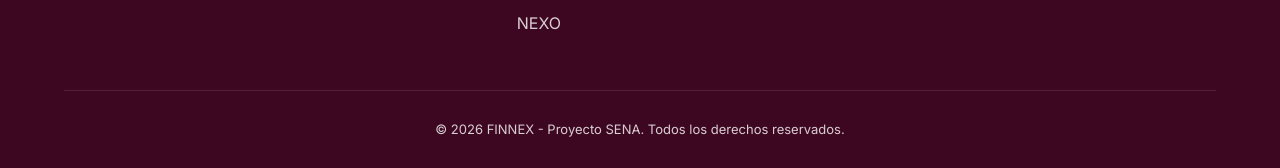
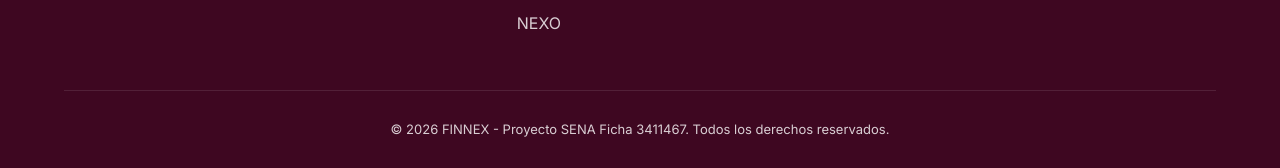
Before and after one commit to Sicmag/NexusPay, a plain HTML site: page index.html in a window 1280 px wide. Shown: the part 3797-3965 px from the top of the page. Drawn offline with Linux system fonts and the light colour scheme.

```diff
--- a/index.html
+++ b/index.html
@@ -380,7 +380,7 @@
           <a href="privacidad.html">Privacidad</a>
         </div>
       </div>
-      <div class="footer-bottom">&copy; 2026 FINNEX - Proyecto SENA. Todos los derechos reservados.</div>
+      <div class="footer-bottom">&copy; 2026 FINNEX - Proyecto SENA Ficha 3411467. Todos los derechos reservados.</div>
     </div>
   </footer>
 
```
